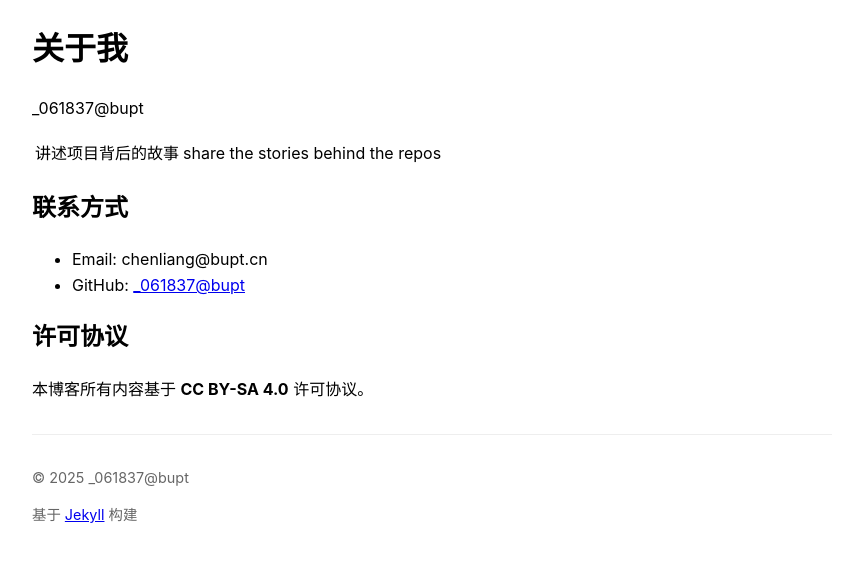
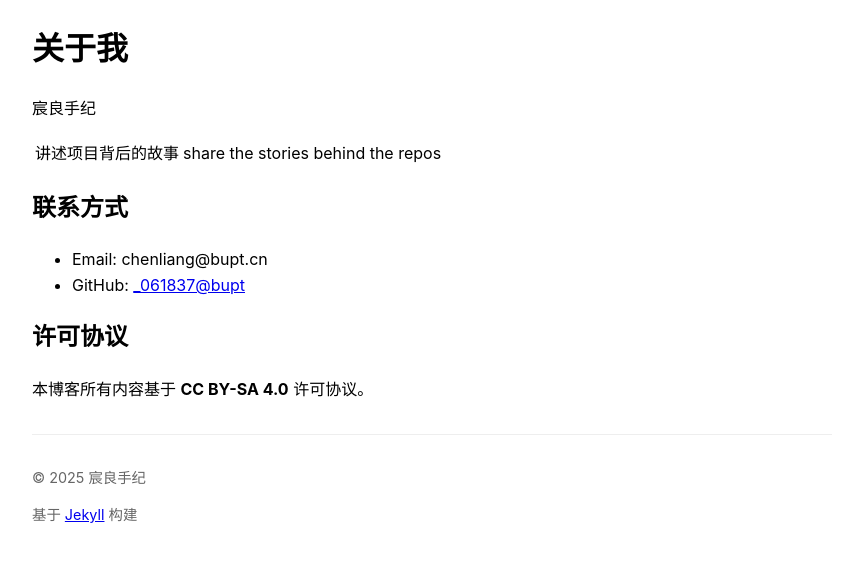
Before and after one commit to sapchen/blog, a Jekyll site: the page built from about.md, in a window 1280 px wide. Shown: the part 272-834 px from the top of the page, without its empty margins (208-1071 px from the left). Built offline with Jekyll 4.4.1, drawn with Linux system fonts in a browser that asks for light colours; our own code applies the rules of GitHub Pages for plain Markdown files.

Commit message:
更新主题

```diff
--- a/_config.yml
+++ b/_config.yml
@@ -7,21 +7,21 @@ url: "https://sapchen.github.io/blog"
 # 构建设置
 markdown: kramdown
 highlighter: rouge
-plugins:
-  - jekyll-feed
-  - jekyll-seo-tag
-  - jekyll-remote-theme
 
 # 主题设置（先使用默认主题）
-remote_theme: pages-themes/hacker@v0.2.0
+theme: jekyll-theme-hacker
 
 # 作者信息
 author:
-  name: "_061837@bupt"
+  name: "宸良手纪"
   email: "chenliang@bupt.cn"
 
 # 社交链接
 github_username: _061837@bupt
+
+# Hacker主题特定的颜色配置（可选）
+hacker:
+  skin: classic  # classic 或 dark
 
 # 其他设置
 permalink: /:year/:month/:day/:title/
```
Also changed, not shown: index.md (+1 -1 lines), 10 other files.
